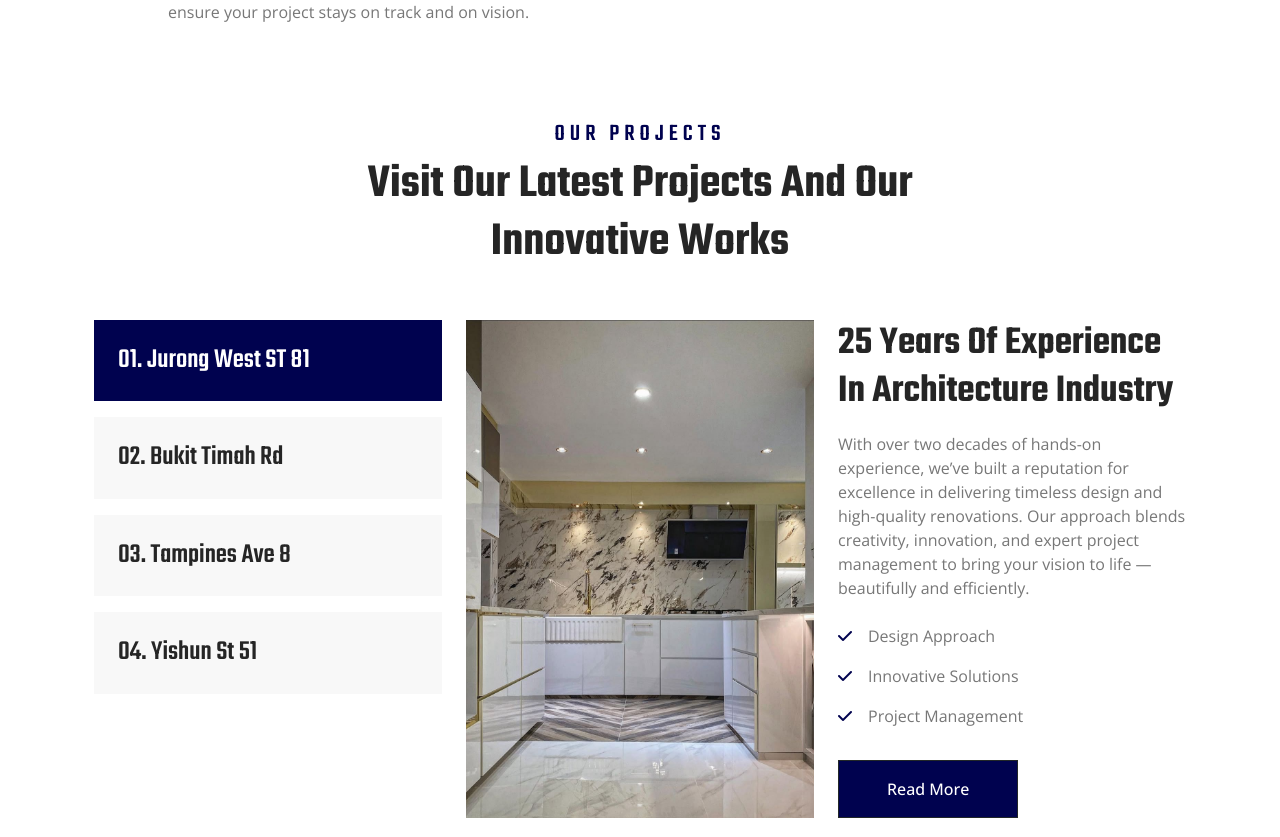
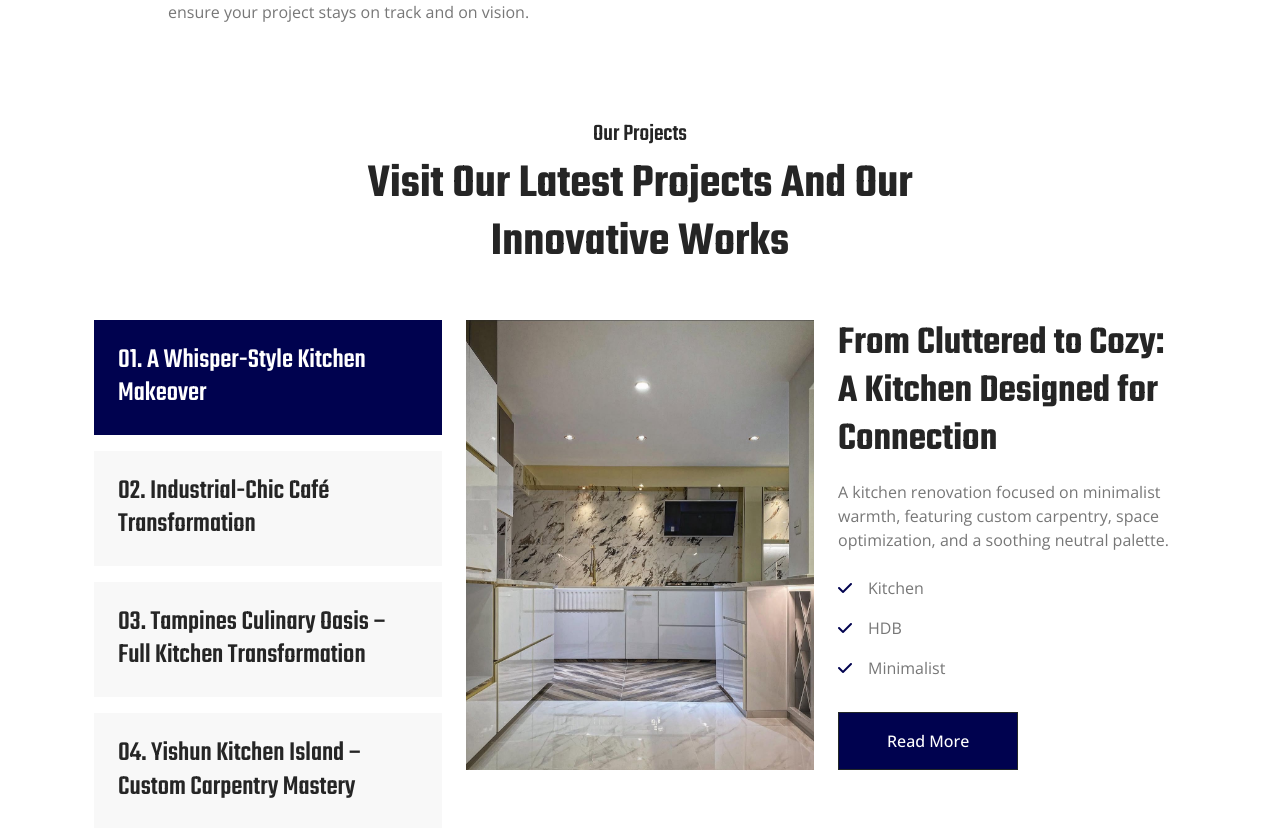
Before and after one commit to mdYaqin/2F-Resources, a Next.js app in the folder new_app/: page / in a window 1280 px wide. Shown: the part 3722-4559 px from the top of the page. Built offline with nearby package versions, Linux system fonts and the light colour scheme.

Commit message:
added json for project

```diff
--- a/new_app/src/components/ProjectsSection.tsx
+++ b/new_app/src/components/ProjectsSection.tsx
@@ -1,107 +1,93 @@
 "use client";
-import { useEffect } from "react";
+import { useEffect, useState } from "react";
 import AOS from "aos";
 import Image from "next/image";
 import Link from "next/link";
+import { Container, Row, Col, Tab, Nav } from "react-bootstrap";
+import projects from "@/data/projects.json";
 
 export default function ProjectsSection() {
+  const [activeKey, setActiveKey] = useState<string>("project-1");
   useEffect(() => {
     AOS.init({ duration: 1000, once: true });
   }, []);
 
   return (
-    <div className="container-xxl project py-5">
-      <div className="container">
+    <Container fluid className="project py-5">
+      <Container>
         <div
           className="text-center mx-auto mb-5"
           data-aos="fade-up"
           data-aos-delay="100"
           style={{ maxWidth: "600px" }}
         >
-          <h4 className="section-title">Our Projects</h4>
+          <h4 className="section-featureTitle">Our Projects</h4>
           <h1 className="display-5 mb-4">
             Visit Our Latest Projects And Our Innovative Works
           </h1>
         </div>
-        <div className="row g-4" data-aos="fade-up" data-aos-delay="300">
-          <div className="col-lg-4">
-            <div className="nav nav-pills d-flex flex-column">
-              {[
-                "Jurong West ST 81",
-                "Bukit Timah Rd",
-                "Tampines Ave 8",
-                "Yishun St 51",
-              ].map((label, i) => (
-                <button
-                  key={i}
-                  className={`nav-link text-start p-4 mb-3 ${
-                    i === 0 ? "active" : ""
-                  }`}
-                  data-bs-toggle="pill"
-                  data-bs-target={`#tab-pane-${i + 1}`}
-                  type="button"
+
+        <Tab.Container
+          activeKey={activeKey}
+          onSelect={(key: string | null) => key && setActiveKey(key)}
+          data-aos="fade-up"
+          data-aos-delay="300"
         >
-                  <h3 className="m-0">{`0${i + 1}. ${label}`}</h3>
-                </button>
+          <Row className="g-4">
+            <Col lg={4}>
+              <Nav variant="pills" className="flex-column">
+                {projects.map((project) => (
+                  <Nav.Item key={project.id} className="mb-3">
+                    <Nav.Link
+                      eventKey={`project-${project.id}`}
+                      className="text-start p-4"
+                    >
+                      <h3 className="m-0">{`0${project.id}. ${project.title}`}</h3>
+                    </Nav.Link>
+                  </Nav.Item>
                 ))}
-            </div>
-          </div>
-          <div className="col-lg-8">
-            <div className="tab-content">
-              {[1, 2, 3, 4].map((i) => (
-                <div
-                  key={i}
-                  className={`tab-pane fade ${i === 1 ? "show active" : ""}`}
-                  id={`tab-pane-${i}`}
-                >
-                  <div className="row g-4">
-                    <div className="col-md-6" style={{ minHeight: "350px" }}>
+              </Nav>
+            </Col>
+
+            <Col lg={8}>
+              <Tab.Content>
+                {projects.map((project) => (
+                  <Tab.Pane key={project.id} eventKey={`project-${project.id}`}>
+                    <Row className="g-4">
+                      <Col md={6} style={{ minHeight: "350px" }}>
                         <div className="position-relative h-100">
                           <Image
-                          src={`/img/project-${i}.jpeg`}
-                          alt={`Project ${i}`}
+                            src={project.featureImg}
+                            alt={`Project ${project.id}`}
                             fill
                             style={{ objectFit: "cover" }}
                           />
                         </div>
-                    </div>
-                    <div className="col-md-6">
-                      <h1 className="mb-3">
-                        25 Years Of Experience In Architecture Industry
-                      </h1>
-                      <p className="mb-4">
-                        With over two decades of hands-on experience, we’ve
-                        built a reputation for excellence in delivering timeless
-                        design and high-quality renovations. Our approach blends
-                        creativity, innovation, and expert project management to
-                        bring your vision to life — beautifully and efficiently.
+                      </Col>
+                      <Col md={6}>
+                        <h1 className="mb-3">{project.featureTitle}</h1>
+                        <p className="mb-4">{project.summary}</p>
+                        {project.tag.map((feature, i) => (
+                          <p key={i}>
+                            <i className="fa fa-check text-primary me-3"></i>
+                            {feature}
                           </p>
-                      <p>
-                        <i className="fa fa-check text-primary me-3"></i>Design
-                        Approach
-                      </p>
-                      <p>
-                        <i className="fa fa-check text-primary me-3"></i>
-                        Innovative Solutions
-                      </p>
-                      <p>
-                        <i className="fa fa-check text-primary me-3"></i>Project
-                        Management
-                      </p>
+                        ))}
                         <Link
-                        href="/projects/5243"
+                          href={`/projects/${project.id}`}
                           className="btn btn-primary py-3 px-5 mt-3"
                         >
                           Read More
                         </Link>
-                    </div>
-                  </div>
-                </div>
+                      </Col>
+                    </Row>
+                  </Tab.Pane>
                 ))}
-            </div>
-          </div>
-        </div>
-      </div>
-    </div>
+              </Tab.Content>
+            </Col>
+          </Row>
+        </Tab.Container>
+      </Container>
+    </Container>
   );
 }
--- a/new_app/src/data/projects.json
+++ b/new_app/src/data/projects.json
@@ -1,6 +1,5 @@
 [
   {
-
     "id": 1,
     "title": "A Whisper-Style Kitchen Makeover",
     "description": "A meticulously curated kitchen transformation designed with storytelling aesthetics and warm, inviting details. This project blends functionality with the 'Whisper' design style—soft textures, muted tones, and thoughtful craftsmanship—to create a space that feels both cozy and elevated.",
@@ -10,10 +9,10 @@
     "style": "Whisper (Minimalist + Warm Neutrals)",
     "timeline": "10 weeks",
     "images": [],
+    "featureImg": "/img/project-1.jpeg",
     "projectValue": "SGD $35,000",
-      "tag": ["Kitchen", "HDB", "Minimalist", "Custom Carpentry"],
+    "tag": ["Kitchen", "HDB", "Minimalist"],
     "featureTitle": "From Cluttered to Cozy: A Kitchen Designed for Connection"
-
   },
   {
     "id": 2,
@@ -25,8 +24,9 @@
     "style": "Industrial Chic (Exposed Materials + Warm Accents)",
     "timeline": "4 weeks",
     "images": [],
+    "featureImg": "/img/project-2.jpeg",
     "projectValue": "SGD $15,000 – $25,000",
-    "tag": ["Café", "Commercial", "Fast-Track", "Industrial Design"],
+    "tag": ["Café", "Commercial", "Fast-Track"],
     "featureTitle": "From Bland to Grand: A 4-Week Café Revamp"
   },
   {
@@ -39,10 +39,10 @@
     "style": "Modern Functional (Clean Lines + Smart Storage)",
     "timeline": "4 weeks",
     "images": [],
+    "featureImg": "/img/project-3.jpeg",
     "projectValue": "SGD $30,000",
-      "tag": ["HDB", "Kitchen", "Full Renovation", "Space Optimization"],
+    "tag": ["HDB", "Kitchen", "Full Renovation"],
     "featureTitle": "Mark of Craftsmanship: A Kitchen That Works Harder"
-
   },
   {
     "id": 4,
@@ -54,9 +54,9 @@
     "style": "Contemporary Craftsmanship (Tailored + Functional)",
     "timeline": "2 weeks",
     "images": [],
+    "featureImg": "/img/project-4.jpeg",
     "projectValue": "SGD $12,000",
-      "tag": ["Carpentry", "Kitchen Island", "Custom Built-ins", "Fast Turnaround"],
+    "tag": ["Carpentry", "Kitchen Island", "Custom Built-ins"],
     "featureTitle": "Architectural Carpentry: A 2-Week Island Transformation"
-
   }
 ]
```
Also changed, not shown: new_app/src/app/projects/[id]/page.tsx (+31 -13 lines). Lines whose indentation alone changed are shown as unchanged.
